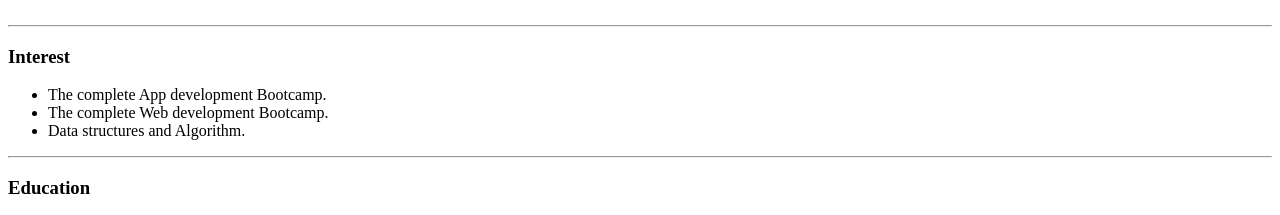
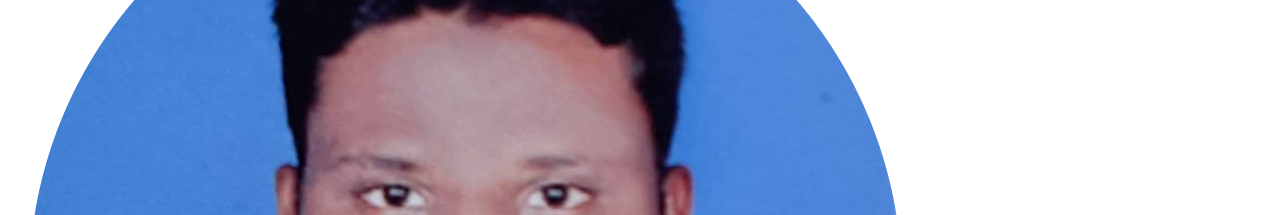
Before and after one commit to Aneeshaik/cv, a plain HTML site: page index.html in a window 1280 px wide. Shown: the part 181-396 px from the top of the page. Drawn offline with Linux system fonts and the light colour scheme.

Commit message:
change commited

```diff
--- a/index.html
+++ b/index.html
@@ -8,7 +8,7 @@
     <table cellspacing ="20">
 
         <tr>
-            <td>  <img src="images/Rafi's pic.png" alt="Rafi Profile Picture">
+            <td>  <img src="Rafi's pic.png" alt="Rafi Profile Picture">
 
             <td><h1>Rafi Bhai</h1>
             <p><em>Learning <strong><a href="https://www.google.com/search?q=front+end+developer&rlz=1C1CHBF_enIN1043IN1043&oq=front&aqs=chrome.3.0i131i433i512j69i57j0i131i433j0i131i433i512j0i512j0i131i433i512j0i512j0i131i433j46i131i199i433i465i512j0i512.7564j0j7&sourceid=chrome&ie=UTF-8">Frontend</a></strong>.</em> </p>
```
